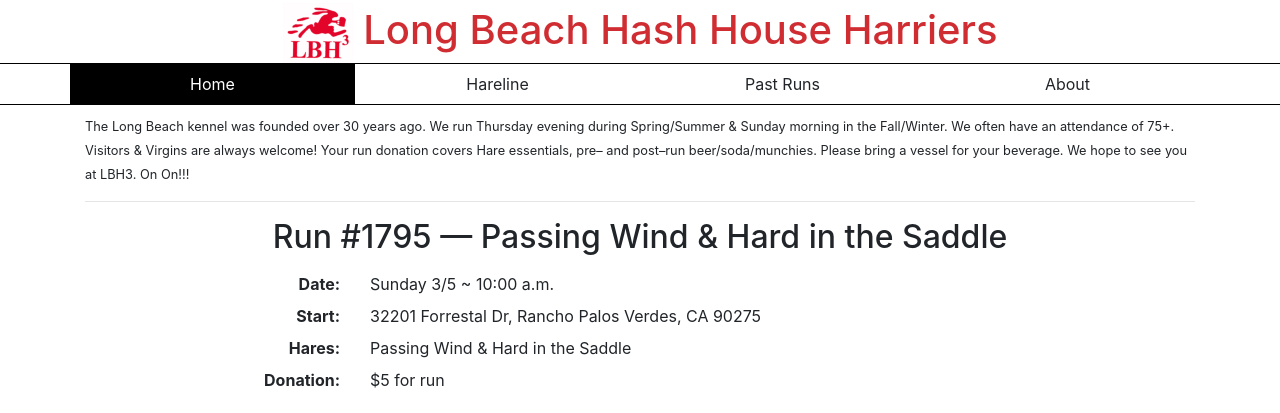
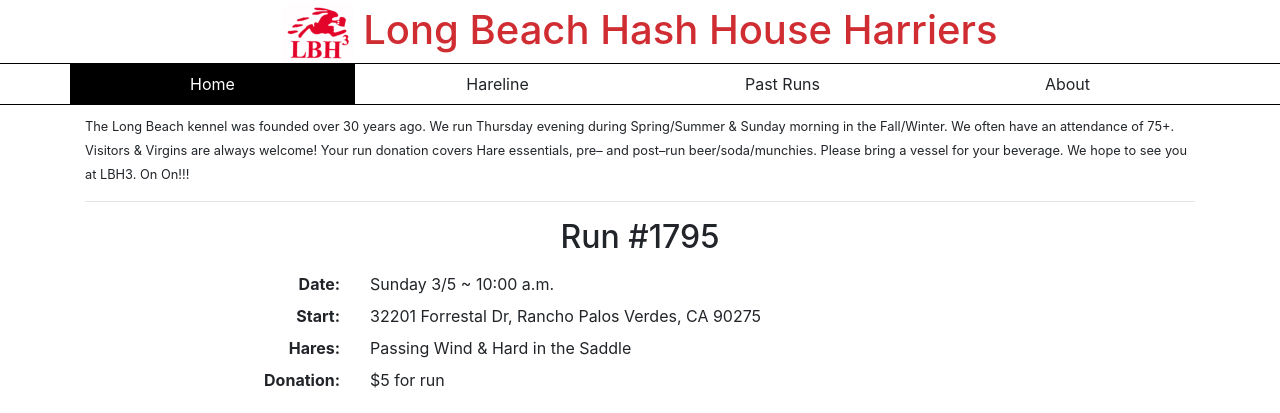
Before and after one commit to LBH3/lbh3.org, a PHP site: page /index.php in a window 1280 px wide. Shown: the top 413 px of the page. Run offline with PHP 8.4, Linux system fonts and the light colour scheme; some libraries are stand-ins or nearby versions.

Commit message:
Simplify the run title on the home page

```diff
--- a/index.php
+++ b/index.php
@@ -23,7 +23,7 @@
 
 			<hr>
 
-      <h2>Run #1795 — Passing Wind &amp; Hard in the Saddle</h2>
+      <h2>Run #1795</h2>
       <dl class="row">
         <dt class="col-sm-3 text-sm-right">Date:</dt>
         <dd class="col-sm-9">Sunday 3/5 ~ 10:00 a.m.</dd>
```
